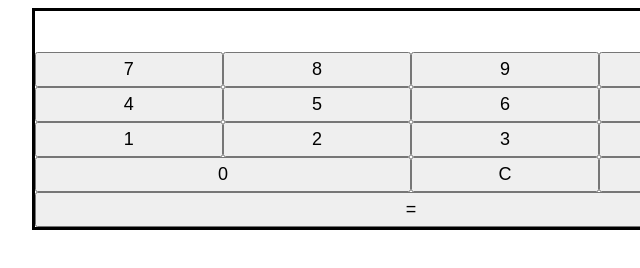
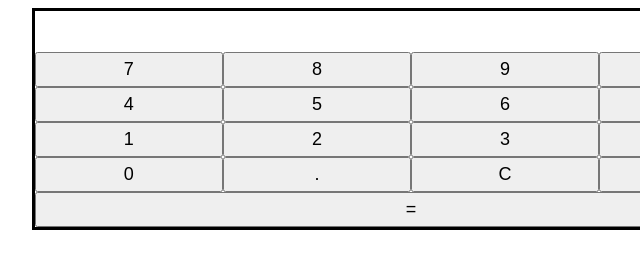
Before and after one commit to VolTorian/odin-calculator, a plain HTML site: page index.html in a window 1280 px wide. Shown: the full height of the page, 229-869 px from the left. Drawn offline with Linux system fonts and the light colour scheme.

Commit message:
decimal button frontend

```diff
--- a/index.html
+++ b/index.html
@@ -34,6 +34,7 @@
                 </div>
                 <div class="row">
                     <button class="number" id="zero">0</button>
+                    <button id="decimal">.</button>
                     <button class="action" id="clear">C</button>
                     <button class="operator" id="add">+</button>
                 </div>
--- a/style.css
+++ b/style.css
@@ -26,8 +26,3 @@ button {
     flex-basis: 25%;
     padding: 5px;
 }
-
-#zero {
-    flex-grow: 2;
-    flex-basis: 50%;
-}
```
